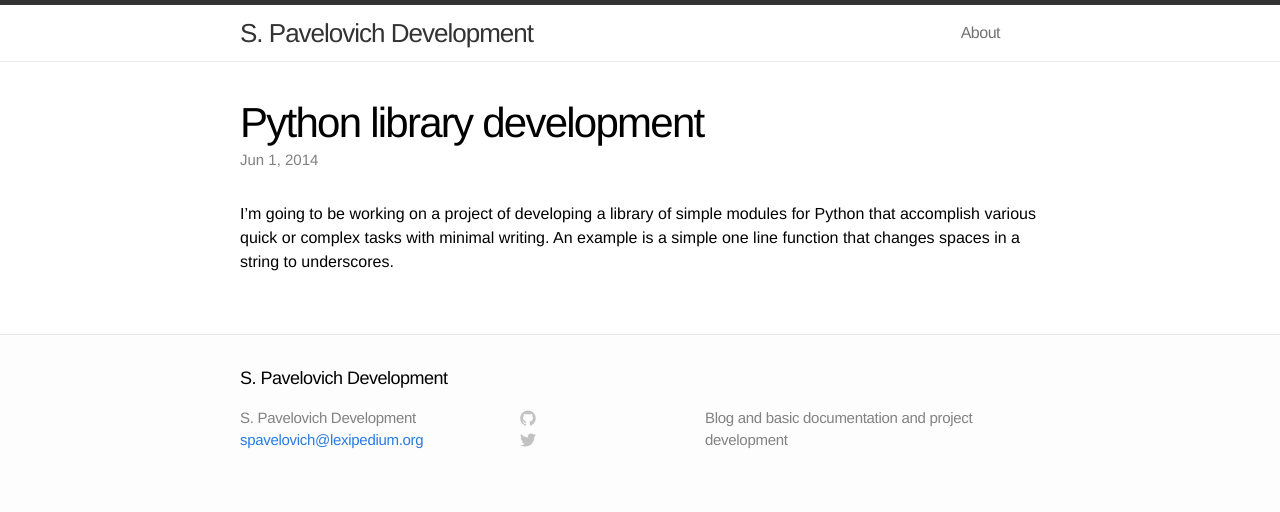
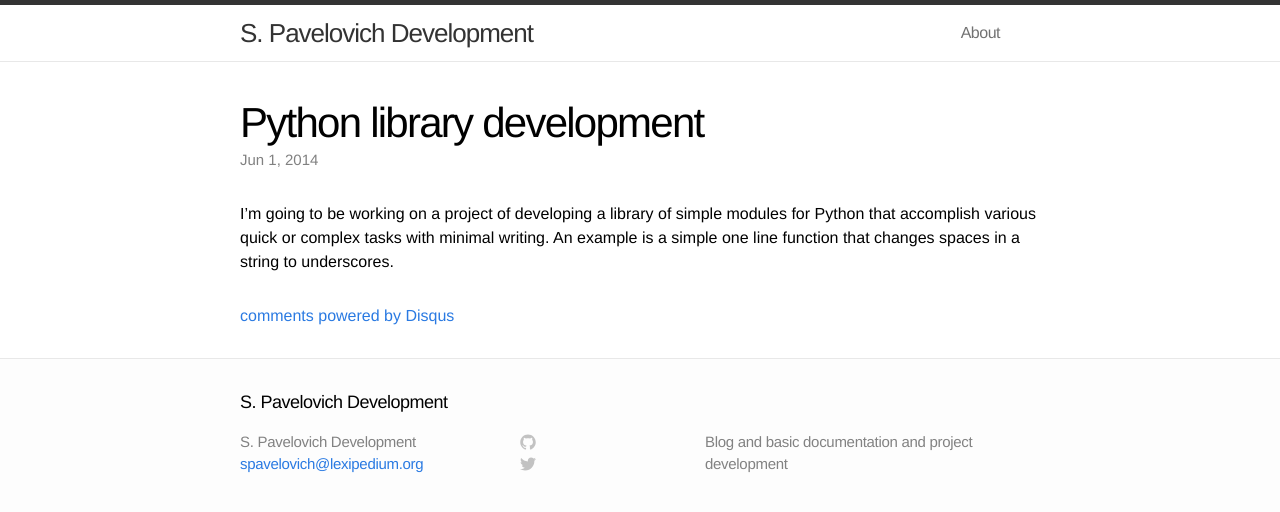
Before and after one commit to Pavelovich/pavelovich.github.io, a Jekyll site: the page built from _posts/2014-06-01-python-lib.md, in a window 1280 px wide. Shown: the top 512 px of the page. Built offline with Jekyll 4.4.1, drawn with Linux system fonts in a browser that asks for light colours; comment, search, counter and statistics services are not loaded; part of the change alters nothing that is shown.

Commit message:
Adding comments

```diff
--- a/_layouts/post.html
+++ b/_layouts/post.html
@@ -12,4 +12,21 @@ layout: default
   {{ content }}
   </article>
 
+<!-- BEGIN COMMENTS -->
+    <div id="disqus_thread"></div>
+    <script type="text/javascript">
+        /* * * CONFIGURATION VARIABLES: EDIT BEFORE PASTING INTO YOUR WEBPAGE * * */
+        var disqus_shortname = 'pavelovich'; // required: replace example with your forum shortname
+
+        /* * * DON'T EDIT BELOW THIS LINE * * */
+        (function() {
+            var dsq = document.createElement('script'); dsq.type = 'text/javascript'; dsq.async = true;
+            dsq.src = '//' + disqus_shortname + '.disqus.com/embed.js';
+            (document.getElementsByTagName('head')[0] || document.getElementsByTagName('body')[0]).appendChild(dsq);
+        })();
+    </script>
+    <noscript>Please enable JavaScript to view the <a href="http://disqus.com/?ref_noscript">comments powered by Disqus.</a></noscript>
+    <a href="http://disqus.com" class="dsq-brlink">comments powered by <span class="logo-disqus">Disqus</span></a>
+<!-- END COMMENTS -->
+
 </div>
```
